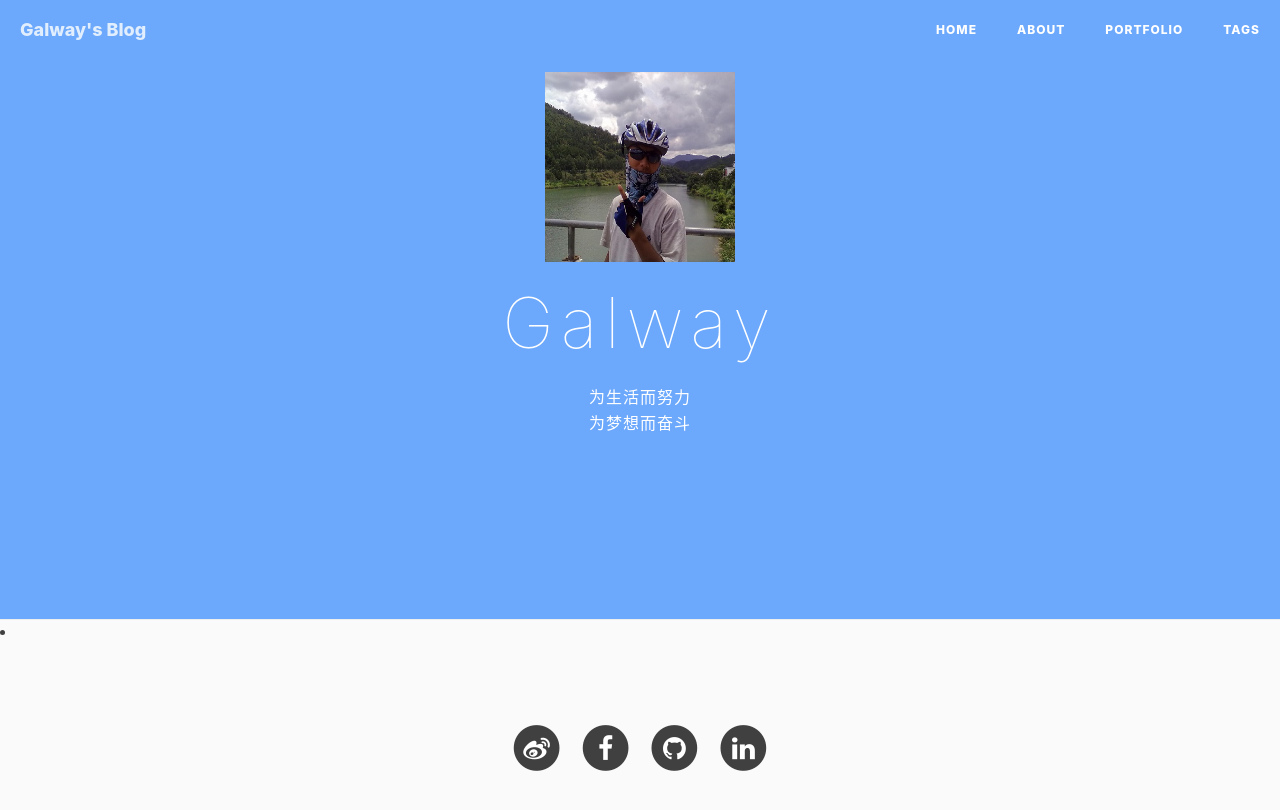
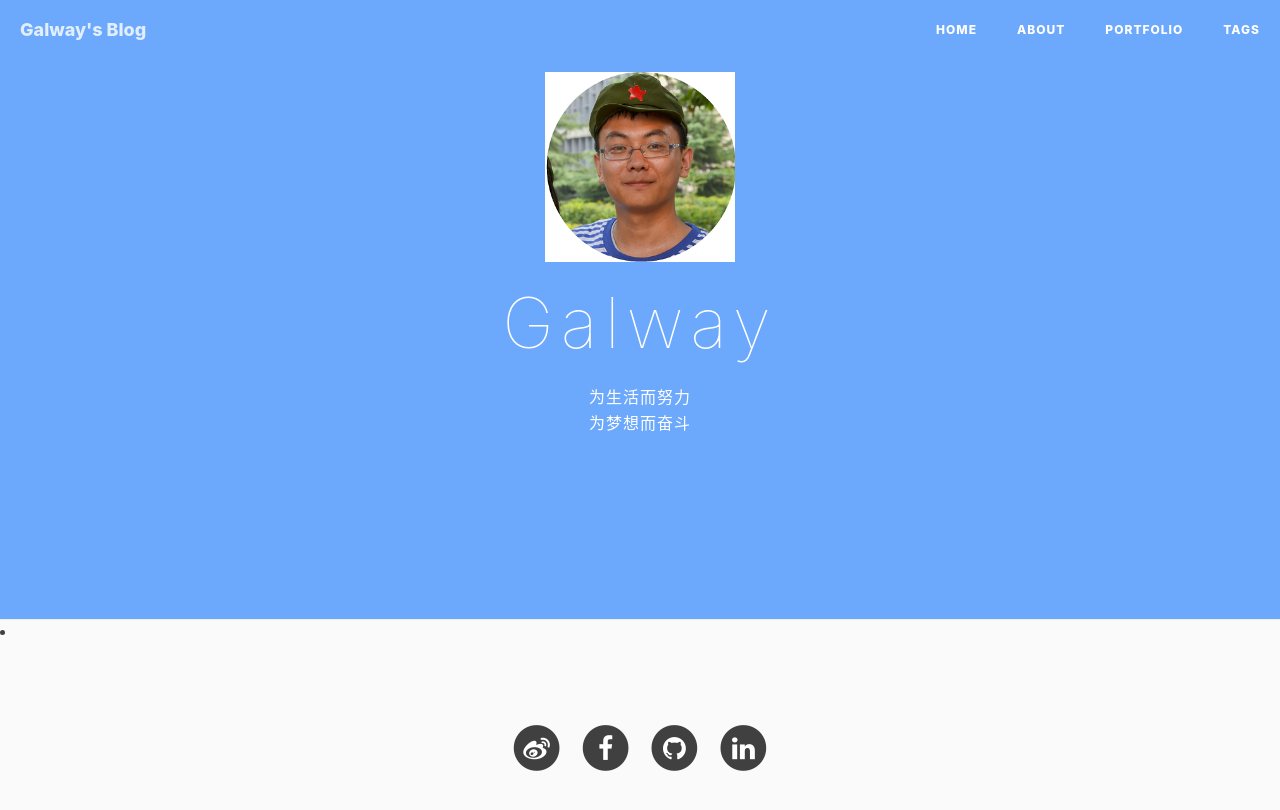
Before and after one commit to gaoweibupt/gaoweibupt.github.io, a Jekyll site: the page built from portfolio/index.html, in a window 1280 px wide. Shown: the top 810 px of the page. Built offline with Jekyll 4.4.1, drawn with Linux system fonts in a browser that asks for light colours; nearby versions of some CDN libraries; comment, search, counter and statistics services are not loaded.

Commit message:
[修改图片]

```diff
--- a/about.html
+++ b/about.html
@@ -2,7 +2,7 @@
 layout: page
 title: "About"
 description: "Hey, this is Galway."
-header-img: "img/gaowei.jpg"
+header-img: "img/about-bg.jpg"
 ---
 
 <!-- Language Selector -->
--- a/portfolio/index.html
+++ b/portfolio/index.html
@@ -18,7 +18,7 @@ layout: default
 	<body>
 		<div class="container" style="margin:0;padding:0;width:100%;">
 			<header>
-				<img width="190" height="190" src="images/avatar-hux.jpg">
+				<img width="190" height="190" src="images/gaowei.png">
 				<h1>Galway</h1>
 				<p>为生活而努力<br>
 				为梦想而奋斗</p>
```
Also changed, not shown: portfolio/images/gaowei.png (renamed from img/gaowei.png).
